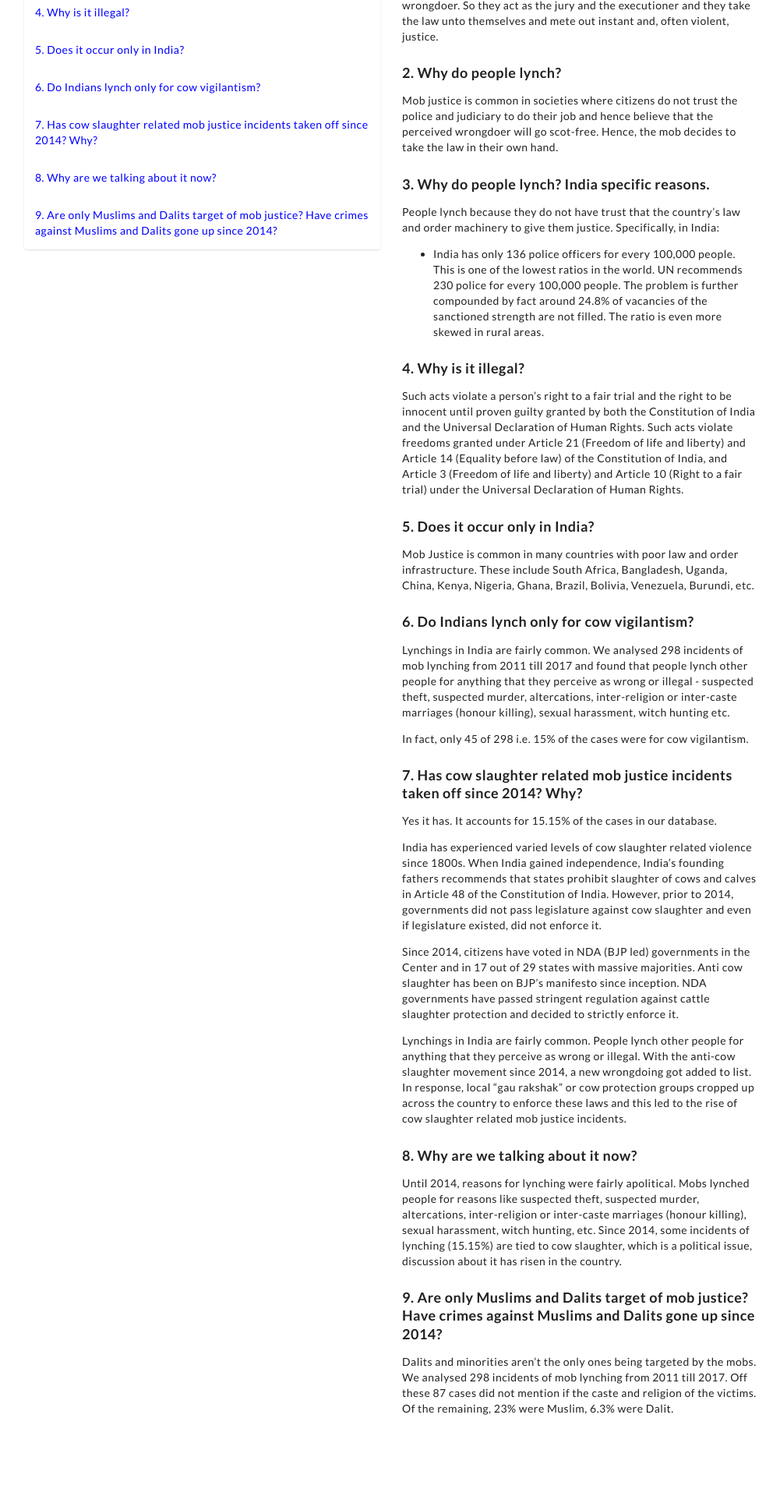
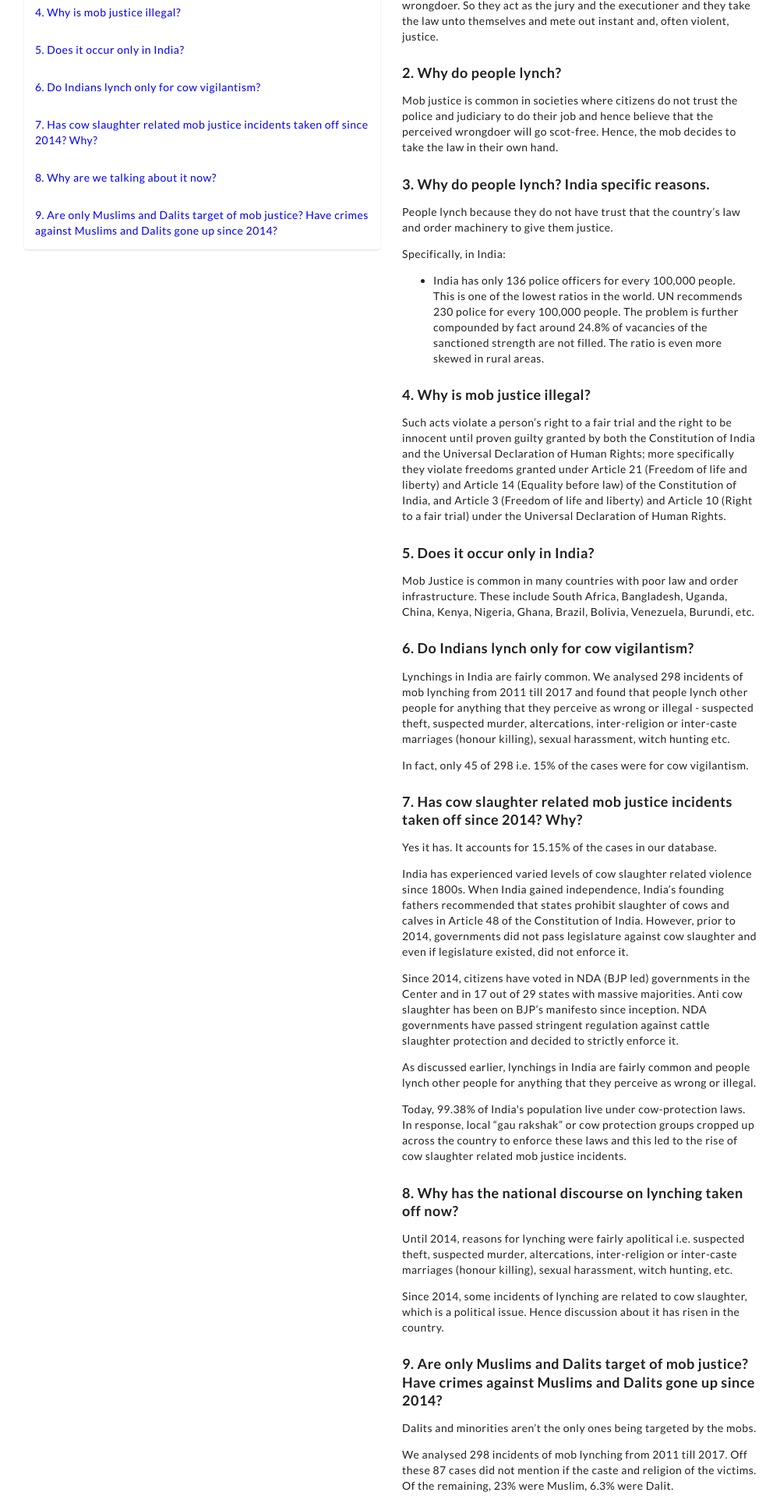
Before and after one commit to heyProto/mobbed-v1, a React app: page explainers.html in a window 1280 px wide. Shown: the part 470-2389 px from the top of the page at 78% size, without its empty margins (138-1139 px from the left). Built offline with nearby package versions, Linux system fonts and the light colour scheme.

Commit message:
new explainers

```diff
--- a/explainers.html
+++ b/explainers.html
@@ -42,7 +42,7 @@
               <p><a href="#why-indians-lynch">3. Why do people lynch? India specific reasons.</a></p>
             </div>
             <div class="ui compact segment" style="border: 0px;">
-              <p><a href="#illegal">4. Why is it illegal?</a></p>
+              <p><a href="#illegal">4. Why is mob justice illegal?</a></p>
             </div>
             <div class="ui compact segment" style="border: 0px;">
               <p><a href="#only-in-india">5. Does it occur only in India?</a></p>
@@ -68,12 +68,13 @@
       <h3 class="ui header" id="why-lynch">2. Why do people lynch?</h3>
       <p>Mob justice is common in societies where citizens do not trust the police and judiciary to do their job and hence believe that the perceived wrongdoer will go scot-free. Hence, the mob decides to take the law in their own hand.</p>
       <h3 class="ui header" id="why-indians-lynch">3. Why do people lynch? India specific reasons.</h3>
-      <p>People lynch because they do not have trust that the country’s law and order machinery to give them justice. Specifically, in India:</p>
+      <p>People lynch because they do not have trust that the country’s law and order machinery to give them justice.</p>
+      <p>Specifically, in India:</p>
       <ul>
           <li>India has only 136 police officers for every 100,000 people. This is one of the lowest ratios in the world. UN recommends 230 police for every 100,000 people. The problem is further compounded by fact around 24.8% of vacancies of the sanctioned strength are not filled. The ratio is even more skewed in rural areas.</li>
       </ul>
-      <h3 class="ui header" id="illegal">4. Why is it illegal?</h3>
-      <p>Such acts violate a person’s right to a fair trial and the right to be innocent until proven guilty granted by both the Constitution of India and the Universal Declaration of Human Rights. Such acts violate freedoms granted under Article 21 (Freedom of life and liberty) and Article 14 (Equality before law) of the Constitution of India, and Article 3 (Freedom of life and liberty) and Article 10 (Right to a fair trial) under the Universal Declaration of Human Rights.</p>
+      <h3 class="ui header" id="illegal">4. Why is mob justice illegal?</h3>
+      <p>Such acts violate a person’s right to a fair trial and the right to be innocent until proven guilty granted by both the Constitution of India and the Universal Declaration of Human Rights; more specifically they violate freedoms granted under Article 21 (Freedom of life and liberty) and Article 14 (Equality before law) of the Constitution of India, and Article 3 (Freedom of life and liberty) and Article 10 (Right to a fair trial) under the Universal Declaration of Human Rights.</p>
       <h3 class="ui header" id="only-in-india">5. Does it occur only in India?</h3>
       <p>Mob Justice is common in many countries with poor law and order infrastructure. These include South Africa, Bangladesh, Uganda, China, Kenya, Nigeria, Ghana, Brazil, Bolivia, Venezuela, Burundi, etc.</p>
       <h3 class="ui header" id="lynching-only-for-cow-violence">6. Do Indians lynch only for cow vigilantism?</h3>
@@ -81,13 +82,16 @@
       <p>In fact, only 45 of 298 i.e. 15% of the cases were for cow vigilantism.</p>
       <h3 class="ui header" id="cow-violence-up-since-2014">7. Has cow slaughter related mob justice incidents taken off since 2014? Why?</h3>
       <p>Yes it has. It accounts for 15.15% of the cases in our database. </p>
-      <p>India has experienced varied levels of cow slaughter related violence since 1800s. When India gained independence, India’s founding fathers recommends that states prohibit slaughter of cows and calves in Article 48 of the Constitution of India. However, prior to 2014, governments did not pass legislature against cow slaughter and even if legislature existed, did not enforce it.</p>
-      <p>Since 2014, citizens have voted in NDA (BJP led) governments in the Center and in 17 out of 29 states with massive majorities. Anti cow slaughter has been on BJP’s manifesto since inception. NDA governments have passed stringent regulation against cattle slaughter protection and decided to strictly enforce it. </p>
-      <p>Lynchings in India are fairly common. People lynch other people for anything that they perceive as wrong or illegal. With the anti-cow slaughter movement since 2014, a new wrongdoing got added to list. In response, local “gau rakshak” or cow protection groups cropped up across the country to enforce these laws and this led to the rise of cow slaughter related mob justice incidents.</p>
-      <h3 class="ui header" id="why-now">8. Why are we talking about it now?</h3>
-      <p>Until 2014, reasons for lynching were fairly apolitical. Mobs lynched people for reasons like suspected theft, suspected murder, altercations, inter-religion or inter-caste marriages (honour killing), sexual harassment, witch hunting, etc. Since 2014, some incidents of lynching (15.15%) are tied to cow slaughter, which is a political issue, discussion about it has risen in the country.</p>
+      <p>India has experienced varied levels of cow slaughter related violence since 1800s. When India gained independence, India’s founding fathers recommended that states prohibit slaughter of cows and calves in Article 48 of the Constitution of India. However, prior to 2014, governments did not pass legislature against cow slaughter and even if legislature existed, did not enforce it.</p>
+      <p>Since 2014, citizens have voted in NDA (BJP led) governments in the Center and in 17 out of 29 states with massive majorities. Anti cow slaughter has been on BJP’s manifesto since inception. NDA governments have passed stringent regulation against cattle slaughter protection and decided to strictly enforce it.</p>
+      <p>As discussed earlier, lynchings in India are fairly common and people lynch other people for anything that they perceive as wrong or illegal.</p>
+      <p>Today, 99.38% of India's population live under cow-protection laws. In response, local “gau rakshak” or cow protection groups cropped up across the country to enforce these laws and this led to the rise of cow slaughter related mob justice incidents.</p>
+      <h3 class="ui header" id="why-now">8. Why has the national discourse on lynching taken off now?</h3>
+      <p>Until 2014, reasons for lynching were fairly apolitical i.e. suspected theft, suspected murder, altercations, inter-religion or inter-caste marriages (honour killing), sexual harassment, witch hunting, etc.</p>
+      <p>Since 2014, some incidents of lynching are related to cow slaughter, which is a political issue. Hence discussion about it has risen in the country.</p>
       <h3 class="ui header" id="are-victims-only-dalits-and-muslims">9. Are only Muslims and Dalits target of mob justice? Have crimes against Muslims and Dalits gone up since 2014?</h3>
-      <p>Dalits and minorities aren’t the only ones being targeted by the mobs. We analysed 298 incidents of mob lynching from 2011 till 2017. Off these 87 cases did not mention if the caste and religion of the victims. Of the remaining, 23% were Muslim, 6.3% were Dalit.</p>
+      <p>Dalits and minorities aren’t the only ones being targeted by the mobs.</p>
+      <p>We analysed 298 incidents of mob lynching from 2011 till 2017. Off these 87 cases did not mention if the caste and religion of the victims. Of the remaining, 23% were Muslim, 6.3% were Dalit.</p>
       </div>
   </div>
 </div>
```
